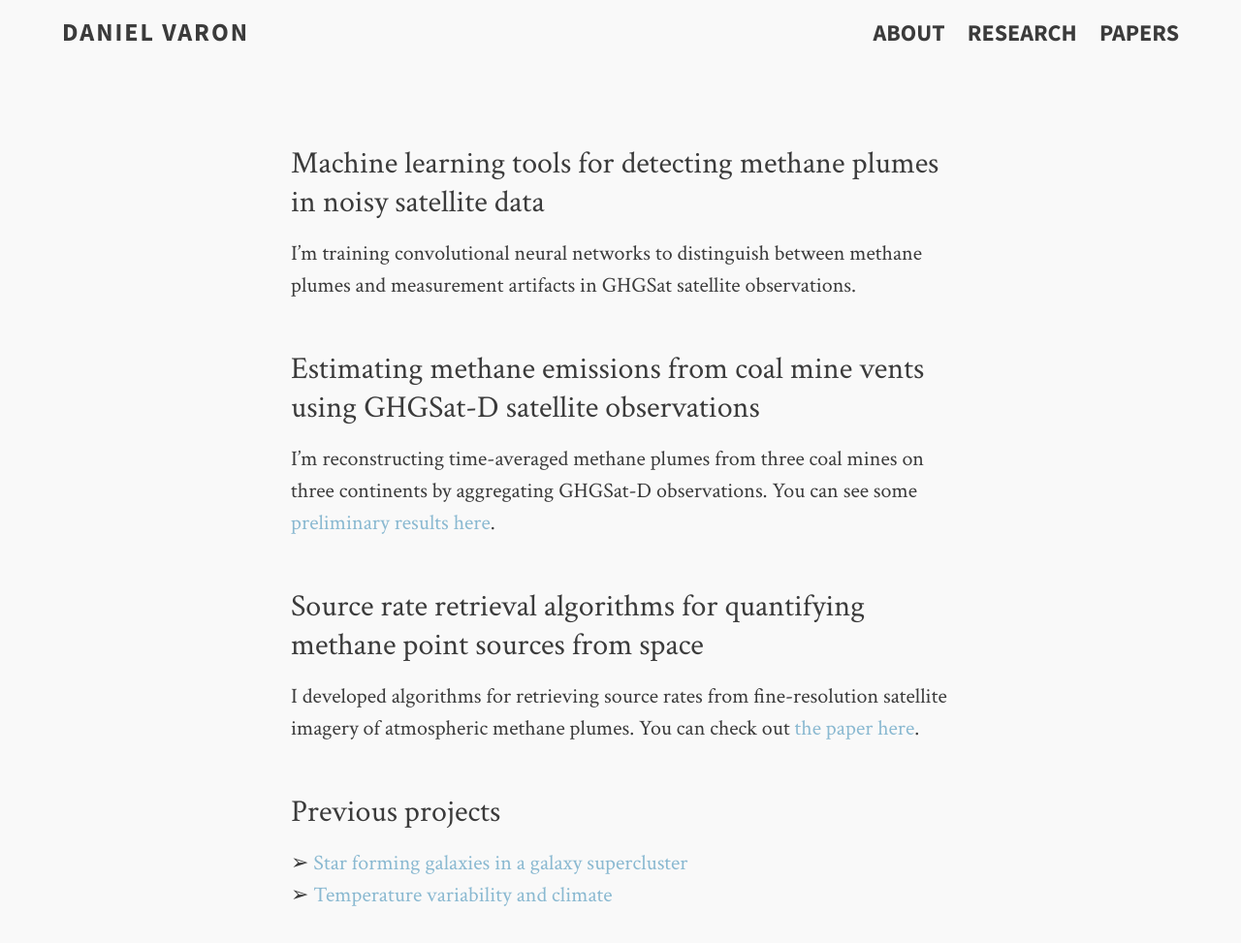
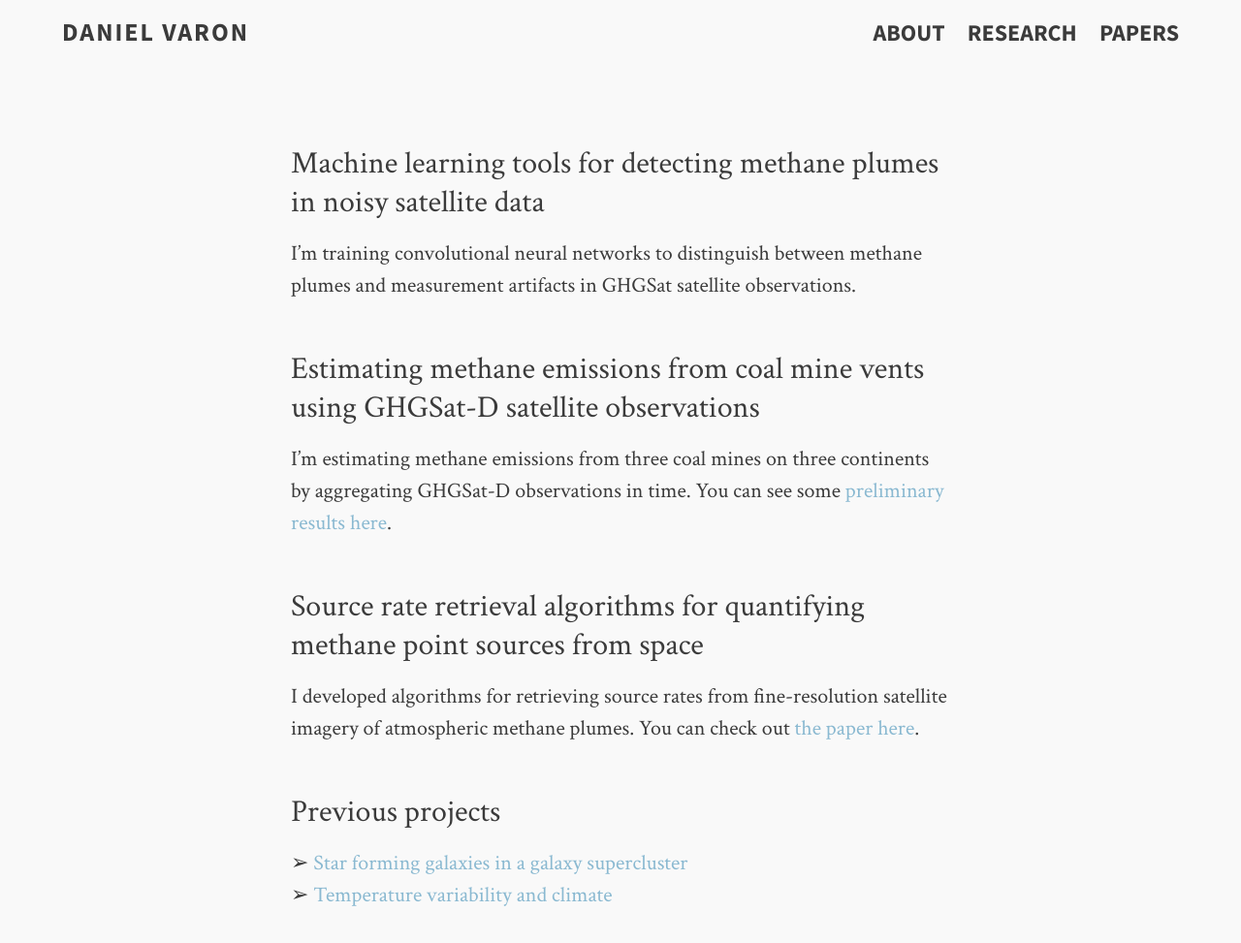
Before and after one commit to djvaron/djvaron.github.io, a Jekyll site: the page built from research.md, in a window 1280 px wide. Shown: the whole page at 97% size. Built offline with Jekyll 4.4.1, drawn with Linux system fonts in a browser that asks for light colours.

Commit message:
edit research page

```diff
--- a/research.md
+++ b/research.md
@@ -11,7 +11,7 @@ I'm training convolutional neural networks to distinguish between methane plumes
 
 ### Estimating methane emissions from coal mine vents using GHGSat-D satellite observations
 
-I'm reconstructing time-averaged methane plumes from three coal mines on three continents by aggregating GHGSat-D observations. You can see some [preliminary results here](https://www.ghgsat.com/data-products-analytics/analytics/).
+I'm estimating methane emissions from three coal mines on three continents by aggregating GHGSat-D observations in time. You can see some [preliminary results here](https://www.ghgsat.com/data-products-analytics/analytics/).
 
 ### Source rate retrieval algorithms for quantifying methane point sources from space
 
```
